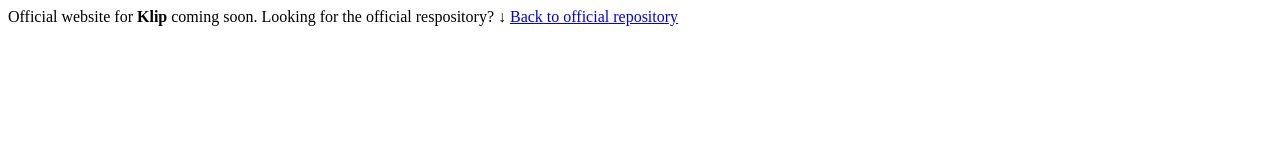
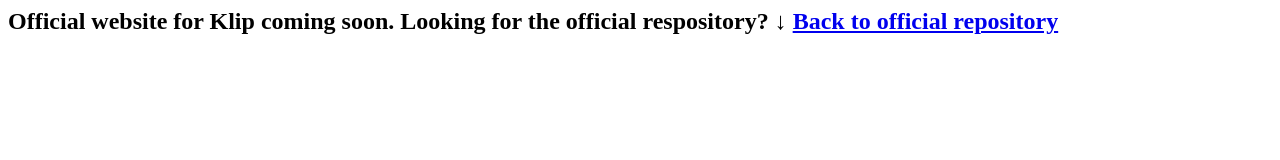
Before and after one commit to RaidenCorporation/Klip, a plain HTML site: page index.html in a window 1280 px wide. Drawn offline with Linux system fonts and the light colour scheme.

Commit message:
Update index.html

```diff
--- a/index.html
+++ b/index.html
@@ -1,4 +1,4 @@
-Official website for <strong>Klip</strong> coming soon.
+<h2>Official website for <strong>Klip</strong> coming soon.
 
 Looking for the official respository? ↓
-<a href="https://github.com/RaidenCorporation/Klip">Back to official repository</a>
+<a href="https://github.com/RaidenCorporation/Klip">Back to official repository</a></h2>
```
